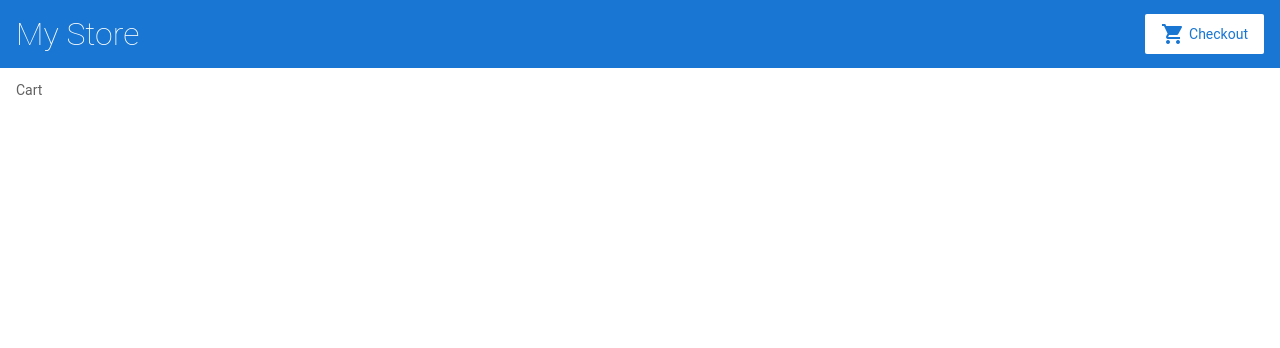
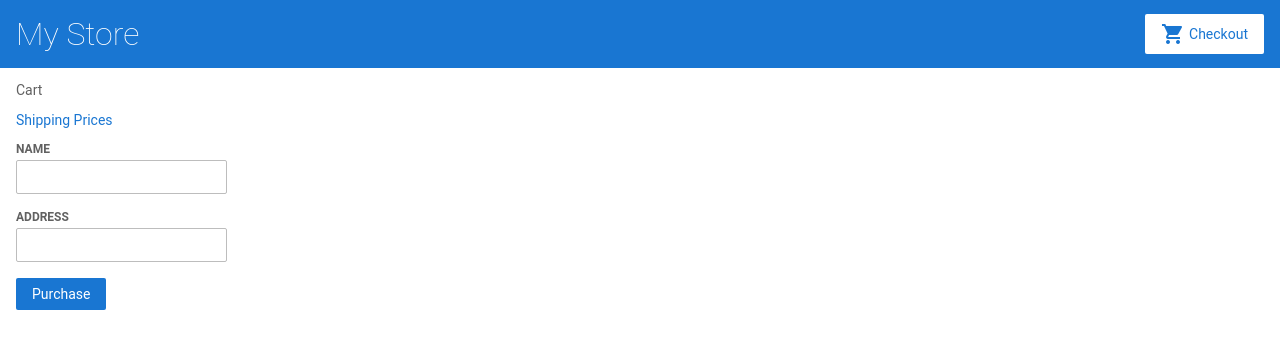
Before and after one commit to Kushagra302/angular-learning, an Angular app: page /cart in a window 1280 px wide. Shown: the top 348 px of the page. Built offline with nearby package versions, Linux system fonts and the light colour scheme.

Commit message:
3 files modified

```diff
--- a/src/app/cart/cart.component.html
+++ b/src/app/cart/cart.component.html
@@ -1,7 +1,24 @@
 <p>
   Cart
+</p>
+<p>
+  <a routerLink="/shipping">Shipping Prices</a>
 </p>
 <div class="cart-item" *ngFor="let item of items">
   <span>{{ item.name }} </span>
   <span>{{ item.price | currency }}</span>
 </div>
+<form [formGroup]="checkoutForm" (ngSubmit)="onSubmit(checkoutForm.value)">
+  <div>
+    <label>Name</label>
+    <input type="text" formControlName="name">
+  </div>
+
+  <div>
+    <label>Address</label>
+    <input type="text" formControlName="address">
+  </div>
+
+  <button class="button" type="submit">Purchase</button>
+
+</form>
--- a/src/app/cart/cart.component.ts
+++ b/src/app/cart/cart.component.ts
@@ -1,6 +1,6 @@
 import { Component, OnInit } from '@angular/core';
 import { CartService } from '../cart.service';
-
+import { FormBuilder } from '@angular/forms';
 @Component({
   selector: 'app-cart',
   templateUrl: './cart.component.html',
@@ -8,8 +8,21 @@
 })
 export class CartComponent implements OnInit {
  items;
-  constructor( private cartService: CartService) {
+ checkoutForm;
+  constructor( private cartService: CartService,
+    private formBuilder: FormBuilder,) {
     this.items = this.cartService.getItems();
+      this.checkoutForm = this.formBuilder.group({
+      name: '',
+      address: ''
+    });
+  }
+   onSubmit(customerData) {
+    // Process checkout data here
+    console.warn('Your order has been submitted', customerData);
+
+    this.items = this.cartService.clearCart();
+    this.checkoutForm.reset();
   }
 
   ngOnInit() {
--- a/src/app/shipping/shipping.component.html
+++ b/src/app/shipping/shipping.component.html
@@ -1,6 +1,5 @@
-<p>
-shipping works!
-</p>
+<h3>Shipping Prices</h3>
+
 <div class="shipping-item" *ngFor="let shipping of shippingCosts | async">
   <span>{{ shipping.type }} </span>
   <span>{{ shipping.price | currency }}</span>
```
